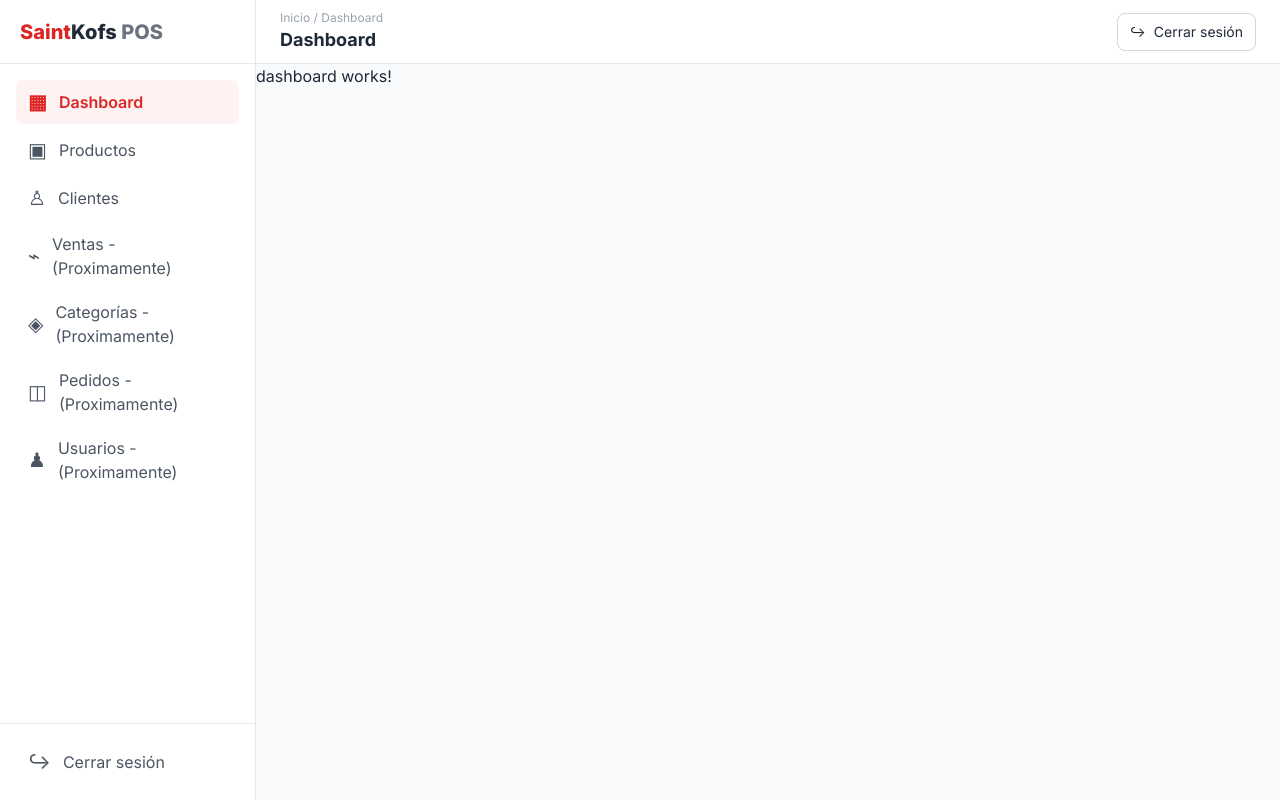
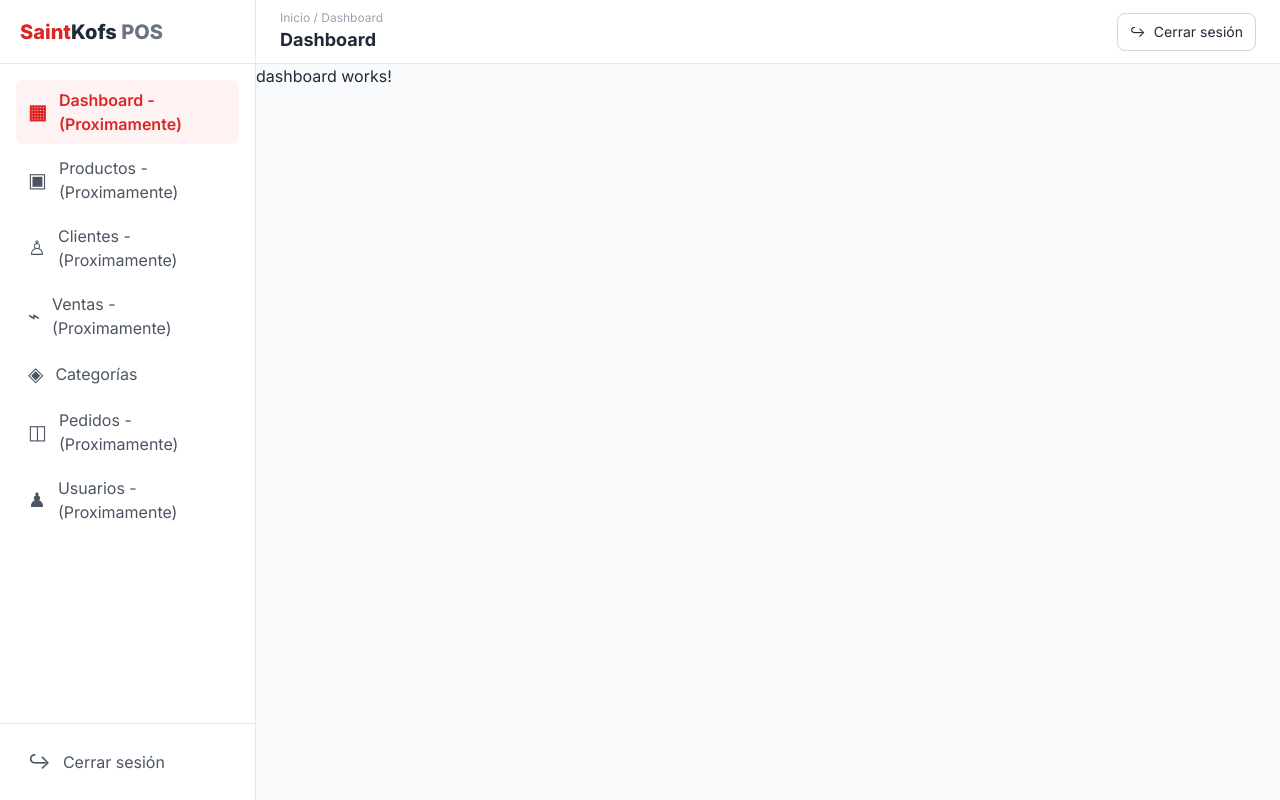
Before and after one commit to SenaSaintkofs/sk_pos, an Angular app in the folder frontend/: page /dashboard in a window 1280 px wide. Built offline with nearby package versions, Linux system fonts and the light colour scheme.

Commit message:
fix(frontend): solve the link to category  component

```diff
--- a/frontend/package.json
+++ b/frontend/package.json
@@ -1,6 +1,6 @@
 {
   "name": "frontend",
-  "version": "0.4.0",
+  "version": "0.4.1",
   "scripts": {
     "ng": "ng",
     "start": "ng serve --host=0.0.0.0 --port=4200",
--- a/frontend/src/app/app.routes.ts
+++ b/frontend/src/app/app.routes.ts
@@ -4,6 +4,7 @@ import { Dashboard } from "./modulos/dashboard/dashboard";
 import { Clientes } from "./modulos/clientes/clientes";
 import { Productos } from "./modulos/productos/productos";
 import { Login } from './modulos/login/login';
+import { Categorias } from './modulos/categorias/categorias';
 
 export const routes: Routes = [
     {
@@ -13,6 +14,7 @@ export const routes: Routes = [
             { path: 'dashboard', component: Dashboard },
             { path: 'clientes', component: Clientes },
             { path: 'productos', component: Productos },
+            { path: 'categorias', component: Categorias },
             { path: '', redirectTo: 'dashboard', pathMatch: 'full'}
         ]
     },
--- a/frontend/src/app/estructura/nav/nav.html
+++ b/frontend/src/app/estructura/nav/nav.html
@@ -6,11 +6,11 @@
             class="lg:hidden text-2xl">×</button>
     </div>
     <nav class="p-4 space-y-1">
-        <a href="#" routerLink="/dashboard" class="flex items-center gap-3 px-3 py-2 rounded-lg bg-red-50 text-red-600 font-semibold"><span class="text-xl">▦</span>Dashboard</a>
-        <a href="#" routerLink="/productos" class="flex items-center gap-3 px-3 py-2 rounded-lg text-gray-600 hover:bg-gray-100"><span class="text-xl">▣</span>Productos</a>
-        <a href="#" routerLink="/clientes" class="flex items-center gap-3 px-3 py-2 rounded-lg text-gray-600 hover:bg-gray-100"><span class="text-xl">♙</span>Clientes</a>
+        <a href="#" routerLink="/dashboard" class="flex items-center gap-3 px-3 py-2 rounded-lg bg-red-50 text-red-600 font-semibold"><span class="text-xl">▦</span>Dashboard - (Proximamente)</a>
+        <a href="#" routerLink="/productos" class="flex items-center gap-3 px-3 py-2 rounded-lg text-gray-600 hover:bg-gray-100"><span class="text-xl">▣</span>Productos - (Proximamente)</a>
+        <a href="#" routerLink="/clientes" class="flex items-center gap-3 px-3 py-2 rounded-lg text-gray-600 hover:bg-gray-100"><span class="text-xl">♙</span>Clientes - (Proximamente)</a>
         <a href="#" routerLink="/" class="flex items-center gap-3 px-3 py-2 rounded-lg text-gray-600 hover:bg-gray-100"><span class="text-xl">⌁</span>Ventas - (Proximamente)</a>
-        <a href="#" routerLink="/" class="flex items-center gap-3 px-3 py-2 rounded-lg text-gray-600 hover:bg-gray-100"><span class="text-xl">◈</span>Categorías - (Proximamente)</a>
+        <a href="#" routerLink="/categorias" class="flex items-center gap-3 px-3 py-2 rounded-lg text-gray-600 hover:bg-gray-100"><span class="text-xl">◈</span>Categorías</a>
         <a href="#" routerLink="/" class="flex items-center gap-3 px-3 py-2 rounded-lg text-gray-600 hover:bg-gray-100"><span class="text-xl">◫</span>Pedidos - (Proximamente)</a>
         <a href="#" routerLink="/" class="flex items-center gap-3 px-3 py-2 rounded-lg text-gray-600 hover:bg-gray-100"><span class="text-xl">♟</span>Usuarios - (Proximamente)</a></nav>
 
--- /dev/null
+++ b/frontend/src/app/modulos/categorias/categorias.html
@@ -0,0 +1 @@
+<p>categorias works!</p>
```
Also changed, not shown: frontend/src/app/modulos/categorias/categorias.ts (added, +9 -0 lines), frontend/src/app/modulos/categorias/categorias.css (added), 1 other file (tests, documents, lock files or other folders).
